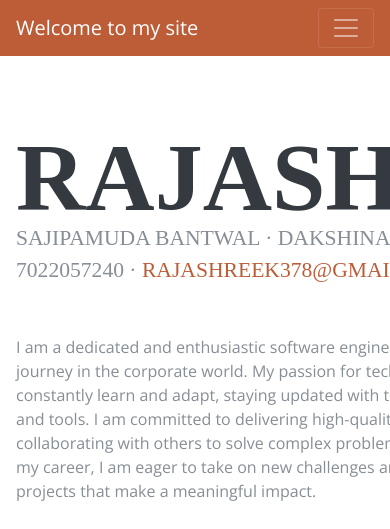
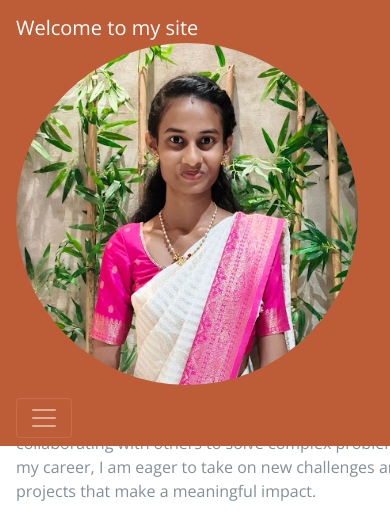
Before and after one commit to rajashree-k/my_portfolio, a plain HTML site: page index.html in a window 390 px wide. Shown: the top 529 px of the page. Drawn offline with nearby package versions, Linux system fonts and the light colour scheme; files that its build step writes are made by us from their sources; a web font is replaced by a local one.

Commit message:
change-prflecss

```diff
--- a/index.html
+++ b/index.html
@@ -30,7 +30,7 @@
     <nav class="navbar navbar-expand-lg navbar-dark bg-primary fixed-top" id="sideNav">
       <a class="navbar-brand js-scroll-trigger" href="#page-top">
         <span class="d-block d-lg-none">Welcome to my site</span>
-        <span class="d-none d-lg-block">
+        <span class="d-block text-center">
           <img class="img-fluid img-profile rounded-circle mx-auto mb-2" src="img/profile.png" alt="">
         </span>
       </a>
```
